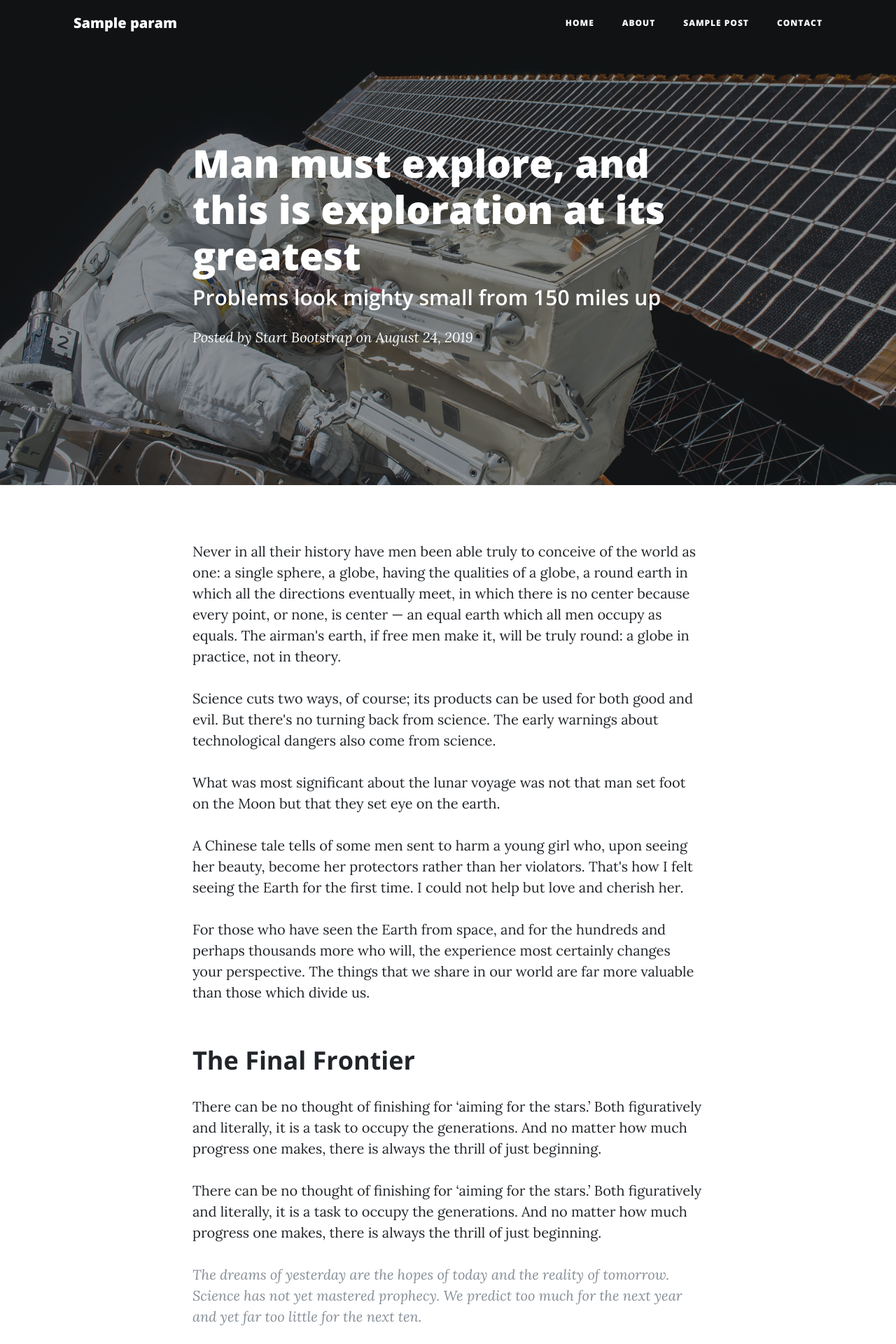
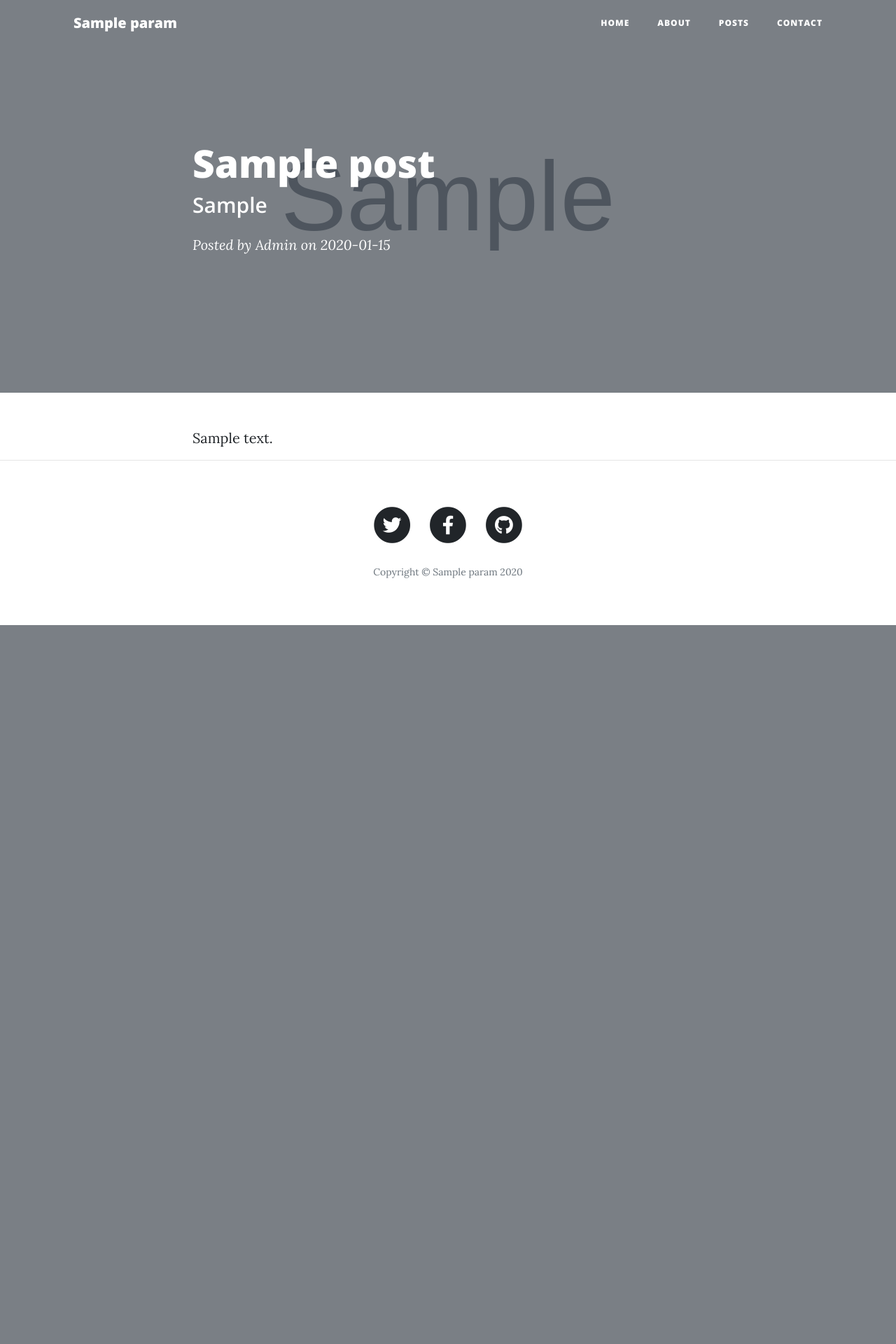
Before and after one commit to ashutoshkrris/Technik, a Flask app: template templates/post.html in a window 1280 px wide. Shown: the top 1920 px of the page at 70% size. After the commit the page ends 893 px from the top, so only its background shows below. Run offline with Flask 2, Linux system fonts and the light colour scheme; tables that the repository leaves empty hold one stand-in row (values such as "Sample post"); the template is opened without the code that fills it: values that come from a table or form of the project are taken from there, most other values are stand-ins (such as "Sample title", 1, 10 or a date in 2020); grey boxes marked "Sample" are stand-in pictures; some libraries are stand-ins or nearby versions.

```diff
--- a/main.py
+++ b/main.py
@@ -34,6 +34,14 @@ class Contacts(db.Model):
     date = db.Column(db.String(12), nullable=True)
     email = db.Column(db.String(20), nullable=False)
 
+class Posts(db.Model):
+    sno = db.Column(db.Integer, primary_key=True)
+    title = db.Column(db.String(80), nullable=False)
+    subhead = db.Column(db.String(20), nullable=False)
+    slug = db.Column(db.String(30), nullable=False)
+    content = db.Column(db.String(120), nullable=False)
+    date = db.Column(db.String(12), nullable=True)
+    img_file = db.Column(db.String(30), nullable=True)
 
 @app.route("/")
 def home():
@@ -41,7 +49,13 @@ def home():
 
 @app.route("/about")
 def about():
-    return render_template("about.html")
+    return render_template("about.html",params=params)
+
+@app.route("/posts/<string:post_slug>", methods=['GET'])
+def posts(post_slug):
+    posts = Posts.query.filter_by(slug=post_slug).first()
+    return render_template("post.html",params=params,posts=posts)
+
 
 @app.route("/contact", methods = ['GET','POST'])
 def contact():
--- a/templates/layout.html
+++ b/templates/layout.html
@@ -42,7 +42,7 @@
             <a class="nav-link" href="/about">About</a>
           </li>
           <li class="nav-item">
-            <a class="nav-link" href="/post">Sample Post</a>
+            <a class="nav-link" href="/posts">Posts</a>
           </li>
           <li class="nav-item">
             <a class="nav-link" href="/contact">Contact</a>
--- a/templates/post.html
+++ b/templates/post.html
@@ -2,17 +2,18 @@
 {% block body %}
 
   <!-- Page Header -->
-  <header class="masthead" style="background-image: url('{{ url_for('static',filename='img/post-bg.jpg')}}')">
+  {% set fname = 'img/' + posts.img_file %}
+  <header class="masthead" style="background-image: url('{{ url_for('static',filename=fname)}}')">
     <div class="overlay"></div>
     <div class="container">
       <div class="row">
         <div class="col-lg-8 col-md-10 mx-auto">
           <div class="post-heading">
-            <h1>Man must explore, and this is exploration at its greatest</h1>
-            <h2 class="subheading">Problems look mighty small from 150 miles up</h2>
+            <h1>{{posts.title}}</h1>
+            <h2 class="subheading">{{posts.subhead}}</h2>
             <span class="meta">Posted by
-              <a href="#">Start Bootstrap</a>
-              on August 24, 2019</span>
+              <a href="#">Admin</a>
+              on {{posts.date}}</span>
           </div>
         </div>
       </div>
@@ -24,42 +25,7 @@
     <div class="container">
       <div class="row">
         <div class="col-lg-8 col-md-10 mx-auto">
-          <p>Never in all their history have men been able truly to conceive of the world as one: a single sphere, a globe, having the qualities of a globe, a round earth in which all the directions eventually meet, in which there is no center because every point, or none, is center — an equal earth which all men occupy as equals. The airman's earth, if free men make it, will be truly round: a globe in practice, not in theory.</p>
-
-          <p>Science cuts two ways, of course; its products can be used for both good and evil. But there's no turning back from science. The early warnings about technological dangers also come from science.</p>
-
-          <p>What was most significant about the lunar voyage was not that man set foot on the Moon but that they set eye on the earth.</p>
-
-          <p>A Chinese tale tells of some men sent to harm a young girl who, upon seeing her beauty, become her protectors rather than her violators. That's how I felt seeing the Earth for the first time. I could not help but love and cherish her.</p>
-
-          <p>For those who have seen the Earth from space, and for the hundreds and perhaps thousands more who will, the experience most certainly changes your perspective. The things that we share in our world are far more valuable than those which divide us.</p>
-
-          <h2 class="section-heading">The Final Frontier</h2>
-
-          <p>There can be no thought of finishing for ‘aiming for the stars.’ Both figuratively and literally, it is a task to occupy the generations. And no matter how much progress one makes, there is always the thrill of just beginning.</p>
-
-          <p>There can be no thought of finishing for ‘aiming for the stars.’ Both figuratively and literally, it is a task to occupy the generations. And no matter how much progress one makes, there is always the thrill of just beginning.</p>
-
-          <blockquote class="blockquote">The dreams of yesterday are the hopes of today and the reality of tomorrow. Science has not yet mastered prophecy. We predict too much for the next year and yet far too little for the next ten.</blockquote>
-
-          <p>Spaceflights cannot be stopped. This is not the work of any one man or even a group of men. It is a historical process which mankind is carrying out in accordance with the natural laws of human development.</p>
-
-          <h2 class="section-heading">Reaching for the Stars</h2>
-
-          <p>As we got further and further away, it [the Earth] diminished in size. Finally it shrank to the size of a marble, the most beautiful you can imagine. That beautiful, warm, living object looked so fragile, so delicate, that if you touched it with a finger it would crumble and fall apart. Seeing this has to change a man.</p>
-
-          <a href="#">
-            <img class="img-fluid" src="img/post-sample-image.jpg" alt="">
-          </a>
-          <span class="caption text-muted">To go places and do things that have never been done before – that’s what living is all about.</span>
-
-          <p>Space, the final frontier. These are the voyages of the Starship Enterprise. Its five-year mission: to explore strange new worlds, to seek out new life and new civilizations, to boldly go where no man has gone before.</p>
-
-          <p>As I stand out here in the wonders of the unknown at Hadley, I sort of realize there’s a fundamental truth to our nature, Man must explore, and this is exploration at its greatest.</p>
-
-          <p>Placeholder text by
-            <a href="http://spaceipsum.com/">Space Ipsum</a>. Photographs by
-            <a href="https://www.flickr.com/photos/nasacommons/">NASA on The Commons</a>.</p>
+          {{posts.content}}
         </div>
       </div>
     </div>
```
Also changed, not shown: templates/about.html (+4 -4 lines).
